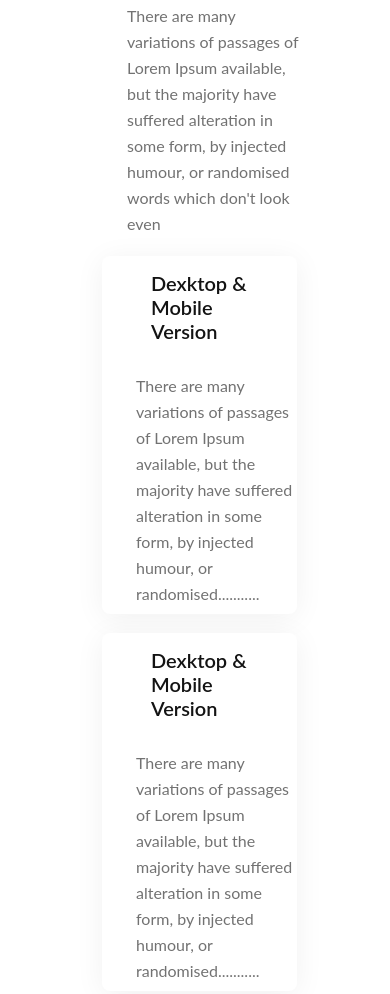
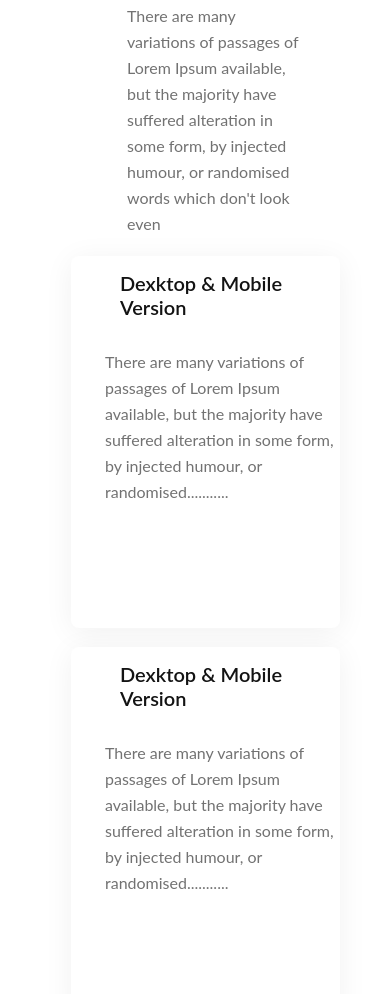
Before and after one commit to shahisrail/g3-arcitace-website, a plain HTML site: page index.html in a window 390 px wide. Shown: the part 2139-3133 px from the top of the page. Drawn offline with Linux system fonts and the light colour scheme.

Commit message:
complete

```diff
--- a/css/responsive.css
+++ b/css/responsive.css
@@ -70,13 +70,13 @@
      }
 
      .card1 {
-         border-radius: 8px;
-         background: #FFF;
-         box-shadow: 0px 4px 30px 0px rgba(0, 0, 0, 0.06);
-         margin-top: 19px;
-         height: 358px;
-         width: 93%;
-         margin-left: 12px;
+        border-radius: 8px;
+        background: #FFF;
+        box-shadow: 0px 4px 30px 0px rgba(0, 0, 0, 0.06);
+        margin-top: 19px;
+        height: 372px;
+        width: 128%;
+        margin-left: -19px;
      }
 
  }
```
